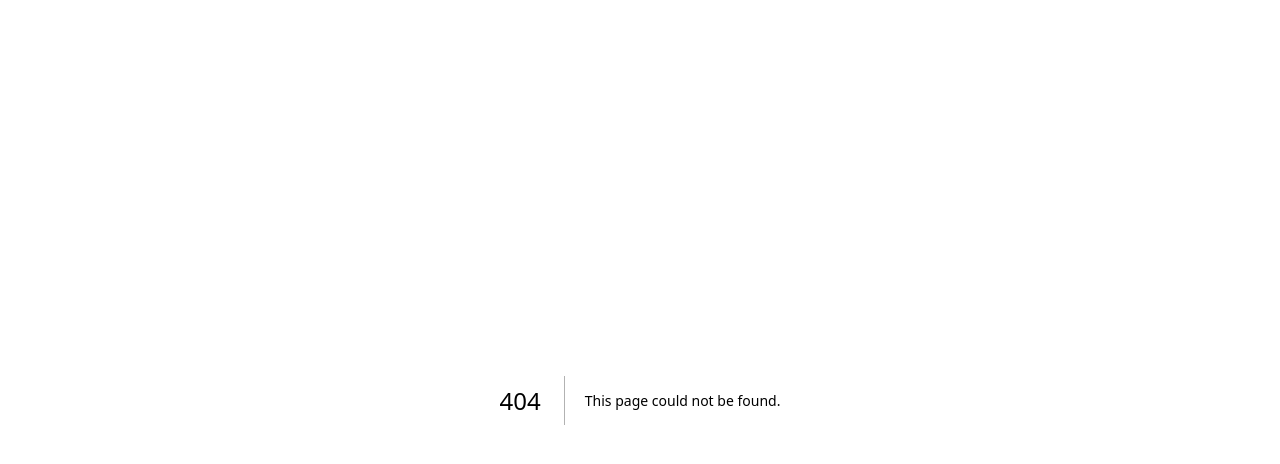
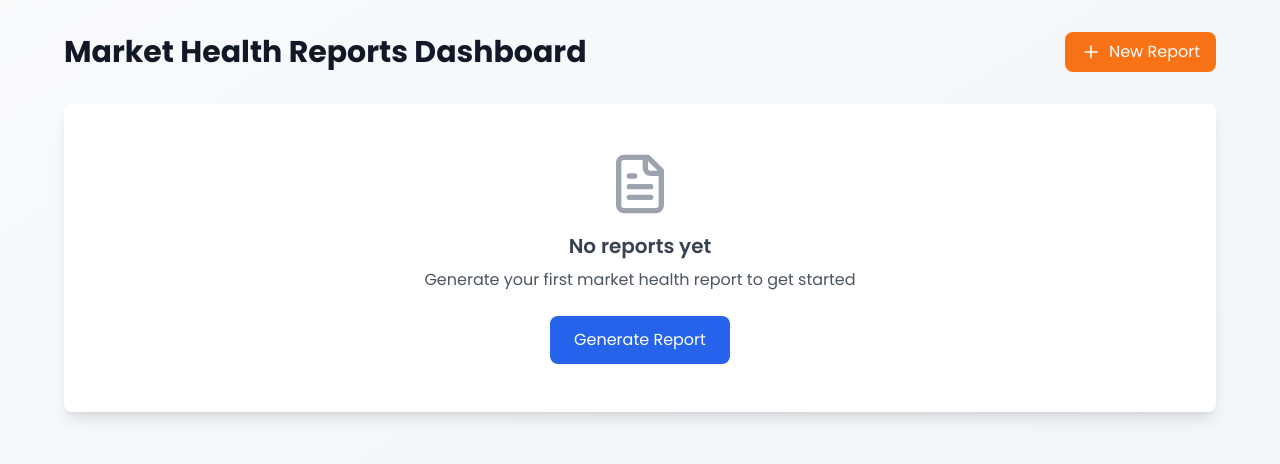
Before and after one commit to phyleria/Market-Health-Tracker, a Next.js app: page /dashboard in a window 1280 px wide. Before the commit this address had no page. Shown: the top 464 px of the page. Built offline with nearby package versions, Linux system fonts and the light colour scheme.

Commit message:
added dashboard

```diff
--- /dev/null
+++ b/app/dashboard/page.js
@@ -0,0 +1,112 @@
+"use client";
+
+import React, { useState, useEffect } from 'react';
+import { useSearchParams } from 'next/navigation';
+import { FileText, Download, Plus, Home } from 'lucide-react';
+
+const Dashboard = () => {
+  const [reports, setReports] = useState([]);
+  const searchParams = useSearchParams();
+  const country = searchParams.get('country');
+  const type = searchParams.get('type');
+
+  // Mock data - in a real app, this would come from an API
+  useEffect(() => {
+    // Check if we have a new report to add
+    if (country && type) {
+      const newReport = {
+        id: Date.now(),
+        country,
+        type,
+        date: new Date().toLocaleDateString(),
+        title: `${type.charAt(0).toUpperCase() + type.slice(1)} Report for ${country}`,
+        // In a real app, this would contain the actual report data
+      };
+
+      // Get existing reports from localStorage or initialize empty array
+      const existingReports = JSON.parse(localStorage.getItem('marketHealthReports') || '[]');
+
+      // Add new report and save
+      const updatedReports = [...existingReports, newReport];
+      localStorage.setItem('marketHealthReports', JSON.stringify(updatedReports));
+      setReports(updatedReports);
+    } else {
+      // Load existing reports
+      const existingReports = JSON.parse(localStorage.getItem('marketHealthReports') || '[]');
+      setReports(existingReports);
+    }
+  }, [country, type]);
+
+  const generateNewReport = () => {
+    window.location.href = '/'; // Redirect back to the main app
+  };
+
+  return (
+    <div className="min-h-screen bg-gradient-to-br from-slate-50 to-slate-100 p-8">
+      <div className="max-w-6xl mx-auto">
+        {/* Header */}
+        <div className="flex justify-between items-center mb-8">
+          <h1 className="text-3xl font-bold text-gray-900">Market Health Reports Dashboard</h1>
+          <div className="flex space-x-4">
+            <button
+              onClick={generateNewReport}
+              className="flex items-center px-4 py-2 bg-orange-500 text-white rounded-lg hover:bg-blue-700 transition-colors"
+            >
+              <Plus className="w-5 h-5 mr-2" />
+              New Report
+            </button>
+            {/* <button
+              onClick={() => window.location.href = '/'}
+              className="flex items-center px-4 py-2 bg-gray-600 text-white rounded-lg hover:bg-gray-700 transition-colors"
+            >
+              <Home className="w-5 h-5 mr-2" />
+              Home
+            </button> */}
+          </div>
+        </div>
+
+        {/* Reports Grid */}
+        {reports.length > 0 ? (
+          <div className="grid grid-cols-1 md:grid-cols-2 lg:grid-cols-3 gap-6">
+            {reports.map((report) => (
+              <div key={report.id} className="bg-white rounded-lg shadow-lg p-6 hover:shadow-xl transition-shadow">
+                <div className="flex items-center mb-4">
+                  <FileText className="w-8 h-8 text-blue-600 mr-3" />
+                  <h3 className="text-xl font-semibold text-gray-900">{report.title}</h3>
+                </div>
+                <div className="mb-4">
+                  <p className="text-sm text-gray-600">Country: <span className="font-medium">{report.country}</span></p>
+                  <p className="text-sm text-gray-600">Type: <span className="font-medium">{report.type}</span></p>
+                  <p className="text-sm text-gray-600">Date: <span className="font-medium">{report.date}</span></p>
+                </div>
+                <div className="flex justify-between items-center">
+                  <button className="px-4 py-2 bg-green-600 text-white rounded-lg hover:bg-green-700 transition-colors text-sm">
+                    View Details
+                  </button>
+                  <button className="flex items-center text-gray-600 hover:text-gray-800 transition-colors">
+                    <Download className="w-4 h-4 mr-1" />
+                    <span className="text-sm">Download</span>
+                  </button>
+                </div>
+              </div>
+            ))}
+          </div>
+        ) : (
+          <div className="bg-white rounded-lg shadow-lg p-12 text-center">
+            <FileText className="w-16 h-16 text-gray-400 mx-auto mb-4" />
+            <h3 className="text-xl font-semibold text-gray-700 mb-2">No reports yet</h3>
+            <p className="text-gray-600 mb-6">Generate your first market health report to get started</p>
+            <button
+              onClick={generateNewReport}
+              className="px-6 py-3 bg-blue-600 text-white rounded-lg hover:bg-blue-700 transition-colors"
+            >
+              Generate Report
+            </button>
+          </div>
+        )}
+      </div>
+    </div>
+  );
+};
+
+export default Dashboard;
--- a/components/MarketHealthTracker.js
+++ b/components/MarketHealthTracker.js
@@ -68,7 +68,7 @@ const MarketHealthTracker = () => {
     { name: "South Africa", code: "ZA", iso: "ZAF", lat: -30.5595, lon: 22.9375 },
     { name: "South Sudan", code: "SS", iso: "SSD", lat: 6.877, lon: 31.307 },
     { name: "Sudan", code: "SD", iso: "SDN", lat: 12.8628, lon: 30.2176 },
-    { name: "United Republic of Tanzania", code: "TZ", iso: "TZA", lat: -6.369, lon: 34.8888 },
+    { name: "Tanzania", code: "TZ", iso: "TZA", lat: -6.369, lon: 34.8888 },
     { name: "Togo", code: "TG", iso: "TGO", lat: 8.6195, lon: 0.8248 },
     { name: "Tunisia", code: "TN", iso: "TUN", lat: 33.8869, lon: 9.5375 },
     { name: "Uganda", code: "UG", iso: "UGA", lat: 1.3733, lon: 32.2903 },
@@ -187,6 +187,12 @@ const MarketHealthTracker = () => {
 const SuccessPopup = () => {
   if (!showSuccessPopup) return null;
 
+  const handleGotIt = () => {
+    setShowSuccessPopup(false);
+    // Redirect to dashboard with the selected country and health type
+    window.location.href = `/dashboard?country=${selectedCountry?.name}&type=${selectedHealthType?.id}`;
+  };
+
   return (
     <div className="fixed inset-0 z-50 flex items-center justify-center bg-black bg-opacity-50 backdrop-blur-sm">
       <div className="bg-white rounded-2xl shadow-2xl max-w-md w-full mx-4">
@@ -201,7 +207,7 @@ const MarketHealthTracker = () => {
             {popupMessage}
           </p>
           <button
-              onClick={() => setShowSuccessPopup(false)}
+            onClick={handleGotIt}
             className="w-full px-6 py-3 bg-gradient-to-r from-green-500 to-emerald-600 text-white font-semibold rounded-xl hover:from-green-600 hover:to-emerald-700 transition-all duration-200"
           >
             Got it!
@@ -211,7 +217,6 @@ const MarketHealthTracker = () => {
     </div>
   );
 };
-
   const GlobeWrapper = () => {
     return (
       <div className="relative w-full aspect-square md:max-w-[490px] mx-auto">
--- a/tsconfig.json
+++ b/tsconfig.json
@@ -22,6 +22,6 @@
       "@/*": ["./*"]
     }
   },
-  "include": ["next-env.d.ts", "**/*.ts", "**/*.tsx", ".next/types/**/*.ts", "components/MarketHealthTracker.js"],
+  "include": ["next-env.d.ts", "**/*.ts", "**/*.tsx", ".next/types/**/*.ts", "components/MarketHealthTracker.js", "app/dashboard/page.js"],
   "exclude": ["node_modules"]
 }
```
Also changed, not shown: components/Globe/assets/countries_110m.json. Lines whose indentation alone changed are shown as unchanged.
